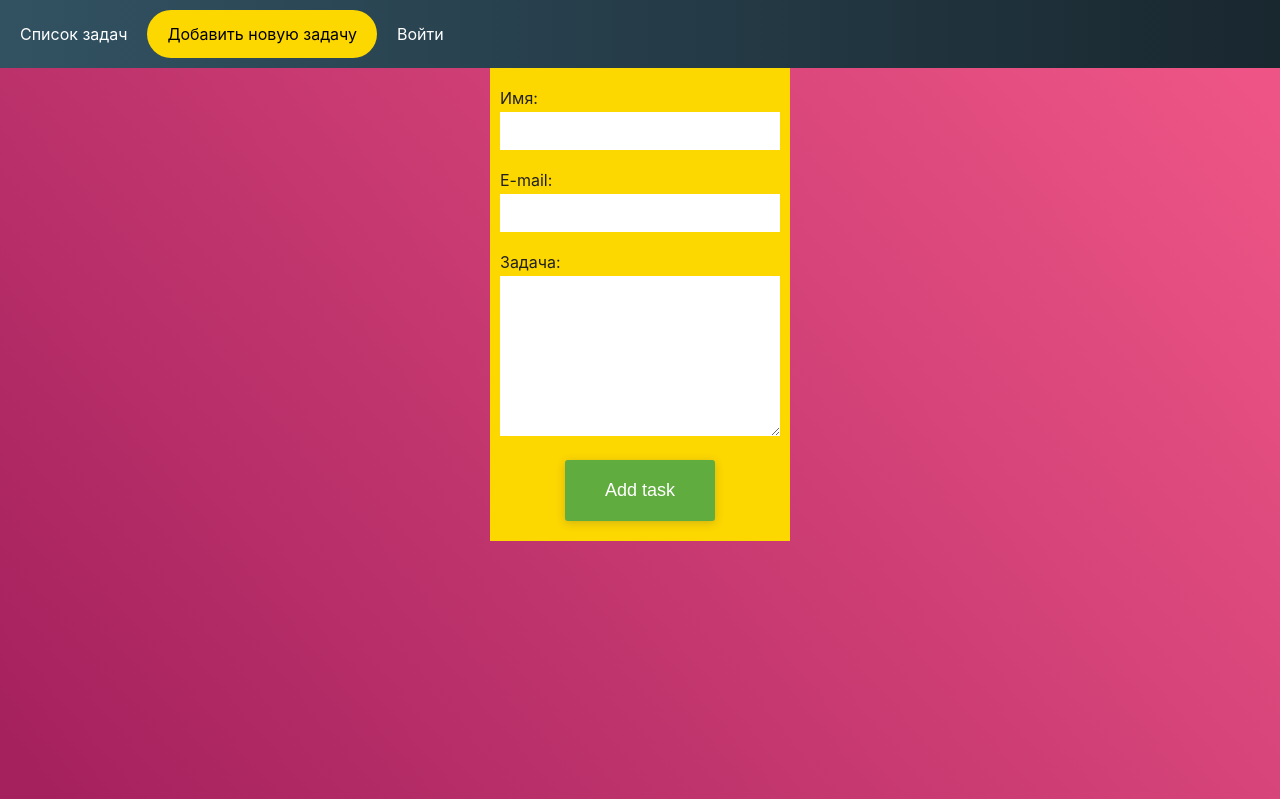
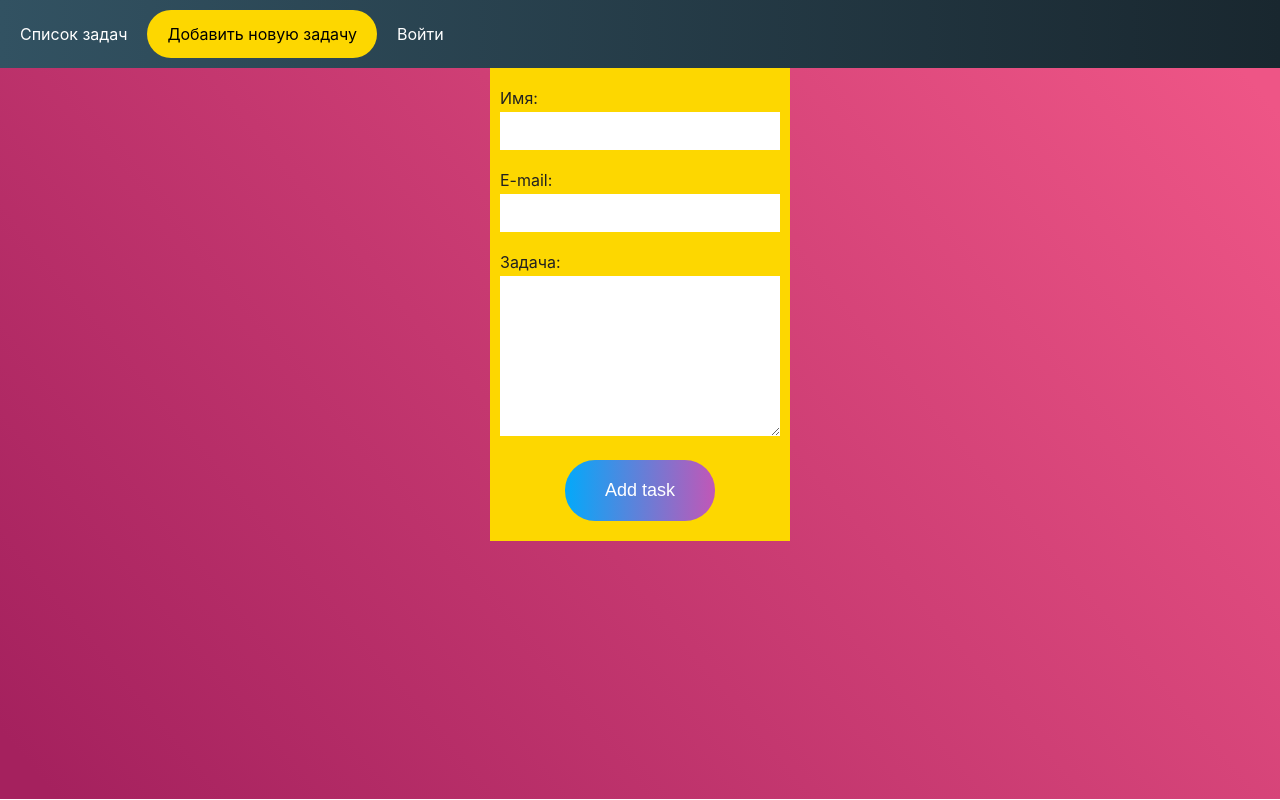
Before and after one commit to SeregaLucky/-SeregaLucky-test-BeeJee2, a React (Create React App) app: page /form in a window 1280 px wide. Built offline with nearby package versions, Linux system fonts and the light colour scheme.

Commit message:
add css on button in Form

```diff
--- a/src/pages/FormPage/FormPage.module.css
+++ b/src/pages/FormPage/FormPage.module.css
@@ -40,7 +40,7 @@
   box-shadow: inset 0px 0px 0px 2px #87ceeb;
 }
 
-.button {
+/* .button {
   display: block;
   cursor: pointer;
   background: #61ac3e;
@@ -57,6 +57,53 @@
   transition: 0.2s;
   background: #56ab2f;
   box-shadow: 0 5px 10px 0 rgba(0, 0, 0, 0.3);
+} */
+
+.button {
+  transform: translate(0);
+  background: linear-gradient(90deg, #03a9fa, #f441a5, #ffeb4b, #03a9fa 95%);
+  background-size: 400%;
+  border-radius: 30px;
+
+  display: block;
+  cursor: pointer;
+  padding: 20px 40px;
+  font-size: 18px;
+  color: #fff;
+  border: none;
+  margin: 0 auto;
+
+  position: relative;
+}
+.button:hover {
+  animation: magic 8s linear infinite;
+}
+@keyframes magic {
+  0% {
+    background-position: 0%;
+  }
+  100% {
+    background-position: 400%;
+  }
+}
+.button::before {
+  content: '';
+  position: absolute;
+  top: -5px;
+  left: -5px;
+  right: -5px;
+  bottom: -5px;
+  z-index: -1;
+  background: linear-gradient(90deg, #03a9fa, #f441a5, #ffeb4b, #03a9fa 95%);
+  background-size: 400%;
+  border-radius: 40px;
+  opacity: 0;
+  transition: 0.5s;
+}
+.button:hover::before {
+  filter: blur(20px);
+  opacity: 1;
+  animation: magic 8s linear infinite;
 }
 
 .error {
```
